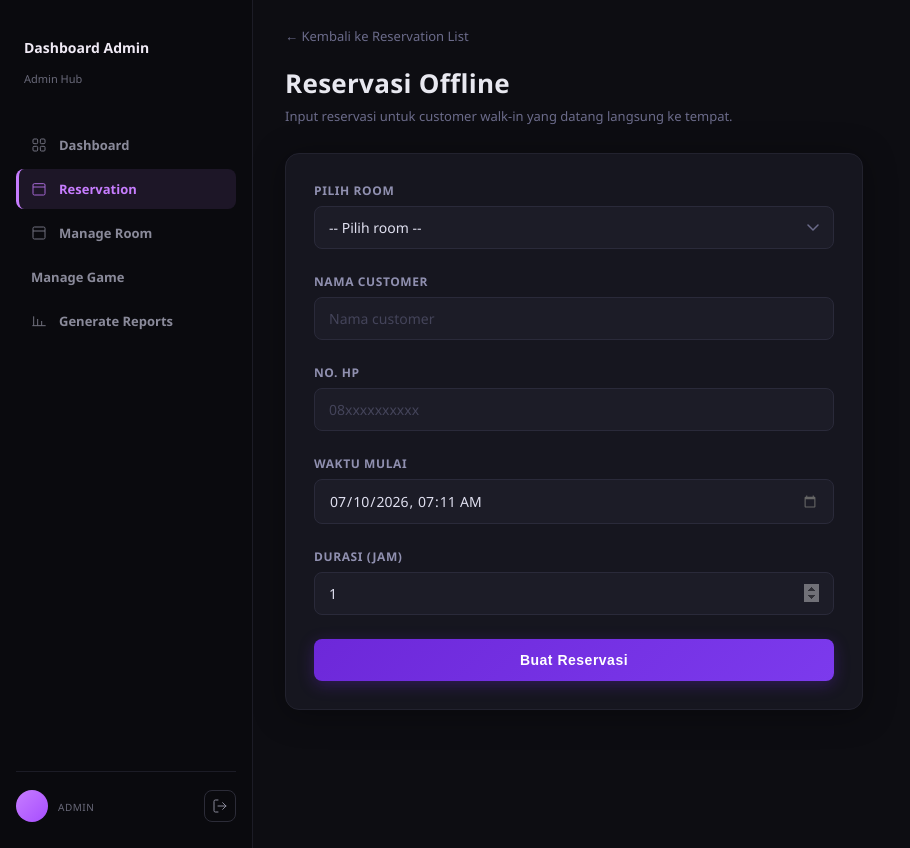
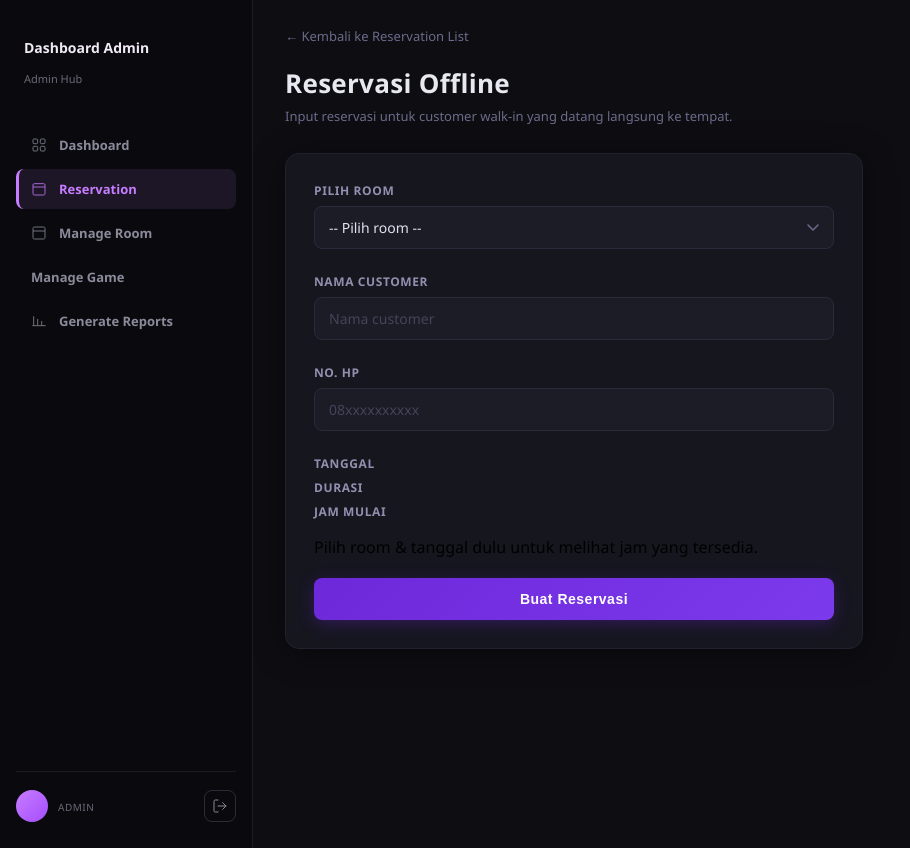
Before and after one commit to cipchizyy/PROJECT_NL, a Python web app: template app/templates/admin/offline_reservation.html in a window 1280 px wide. Shown: the whole page, without its empty margins (0-910 px from the left). Run offline with Jinja, Linux system fonts and the light colour scheme; the template is opened without the code that fills it, so the values that code supplies are empty.

Commit message:
eli admin lgi

```diff
--- a/app/templates/admin/offline_reservation.html
+++ b/app/templates/admin/offline_reservation.html
@@ -29,13 +29,13 @@
             {% endwith %}
 
             <div class="panel-card" style="max-width:520px; padding:28px;">
-                <form action="{{ url_for('admin.create_offline_reservation') }}" method="POST">
+                <form action="{{ url_for('admin.create_offline_reservation') }}" method="POST" id="offline-form">
 
                     <label for="room_id">Pilih Room</label>
                     <select name="room_id" id="room_id" required>
                         <option value="">-- Pilih room --</option>
                         {% for room in rooms %}
-                        <option value="{{ room.id }}">
+                        <option value="{{ room.id }}" data-price="{{ room.price_per_hour }}">
                             {{ room.room_code }} — {{ room.name }} (Rp {{ "{:,.0f}".format(room.price_per_hour|float) }}/jam)
                         </option>
                         {% endfor %}
@@ -47,13 +47,23 @@
                     <label for="guest_phone">No. HP</label>
                     <input type="text" name="guest_phone" id="guest_phone" placeholder="08xxxxxxxxxx">
 
-                    <label for="start_time">Waktu Mulai</label>
-                    <input type="datetime-local" name="start_time" id="start_time" required>
+                    <label>Tanggal</label>
+                    <div class="chip-group" id="picker-days"></div>
 
-                    <label for="duration_hours">Durasi (jam)</label>
-                    <input type="number" name="duration_hours" id="duration_hours" min="1" max="12" value="1" required>
+                    <label>Durasi</label>
+                    <div class="chip-group" id="picker-durations"></div>
 
-                    <button type="submit" class="btn-primary">Buat Reservasi</button>
+                    <label>Jam Mulai</label>
+                    <div class="chip-group chip-group--times" id="picker-times">
+                        <p class="picker-hint">Pilih room &amp; tanggal dulu untuk melihat jam yang tersedia.</p>
+                    </div>
+
+                    <!-- Hidden input ini yang benar-benar dikirim ke backend,
+                         diisi otomatis dari picker tanggal + jam di atas -->
+                    <input type="hidden" name="start_time" id="start_time" required>
+                    <input type="hidden" name="duration_hours" id="duration_hours" value="1" required>
+
+                    <button type="submit" class="btn-primary" id="submit-btn" disabled>Buat Reservasi</button>
                 </form>
             </div>
         </main>
```
